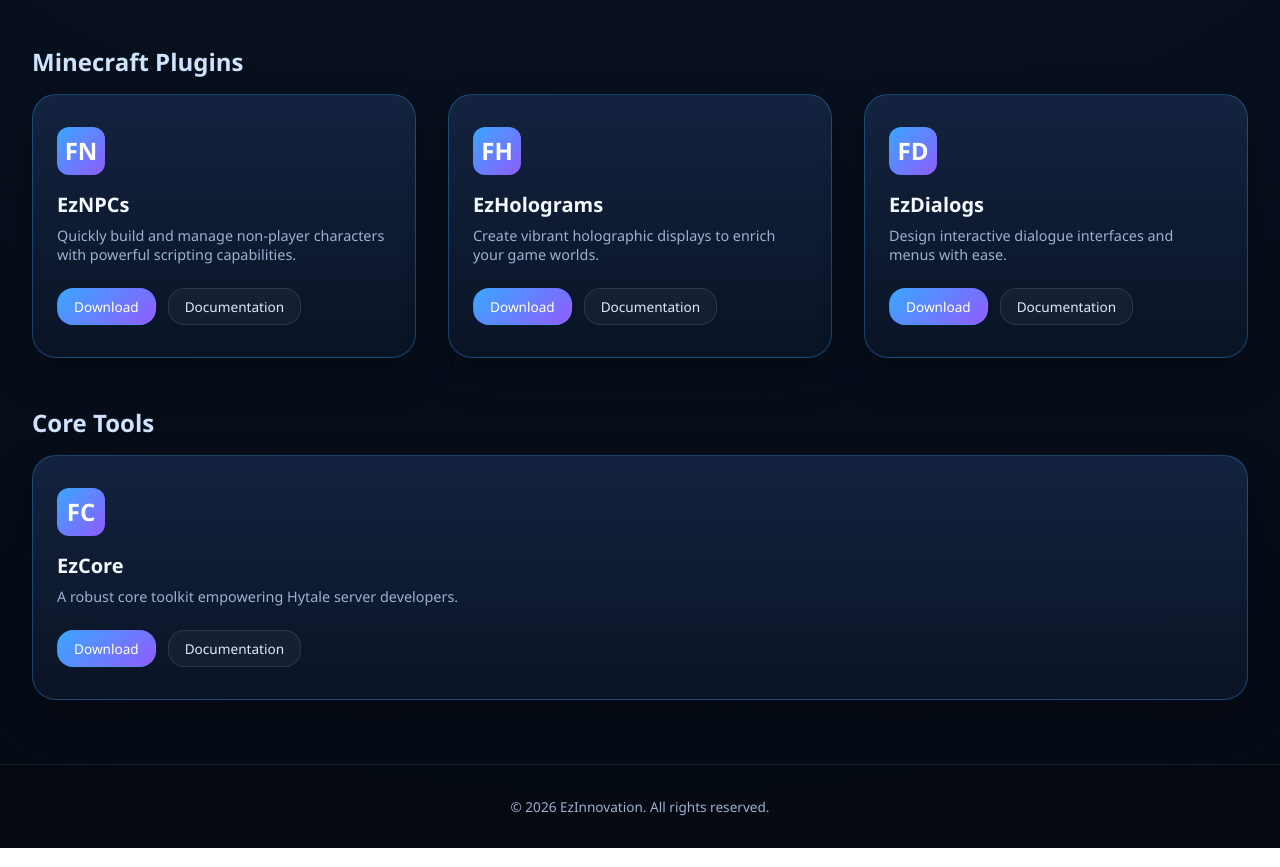
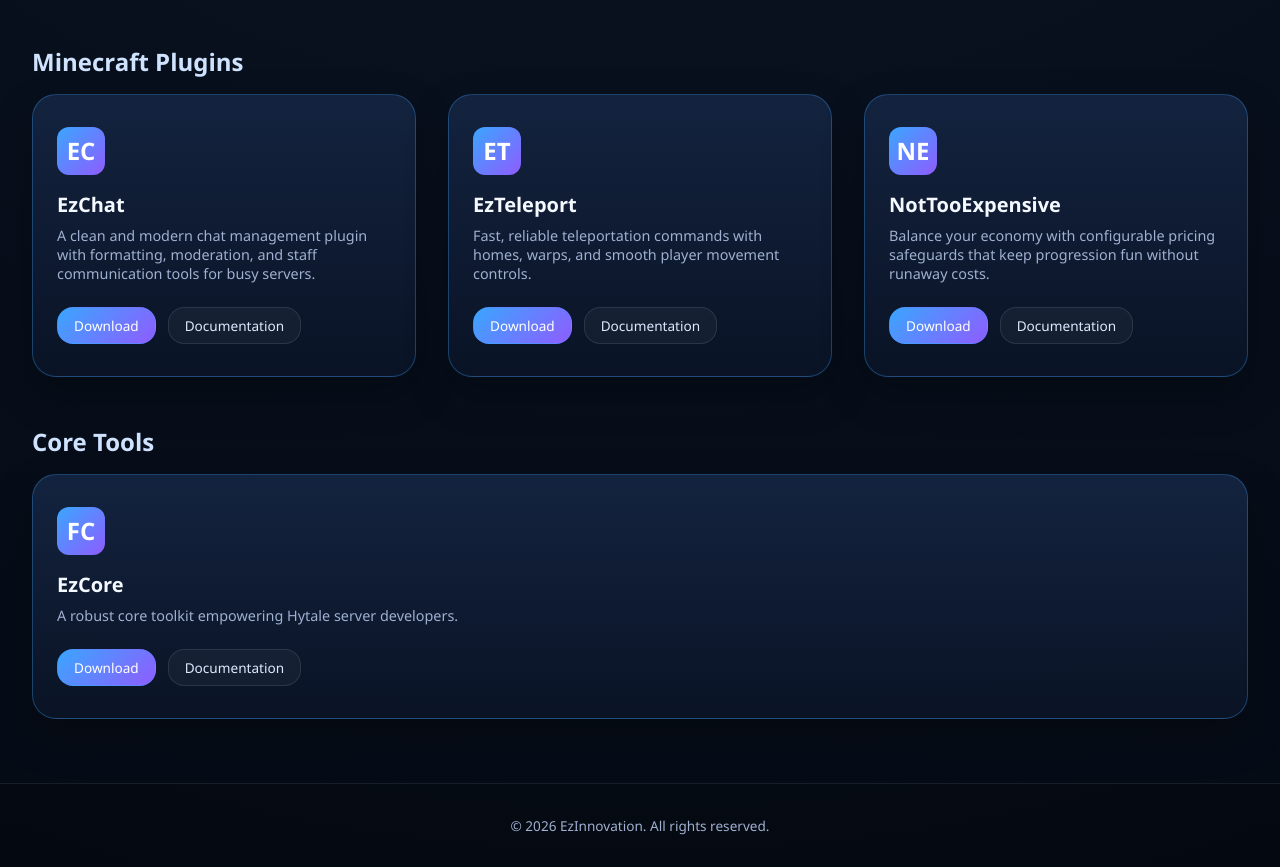
Before and after one commit to gr1zDEV/ezinnovations-site, a plain HTML site: page index.html in a window 1280 px wide. Shown: the part 951-1818 px from the top of the page. Drawn offline with Linux system fonts and the light colour scheme.

Commit message:
Update featured plugins and add GitHub Pages deploy workflow

```diff
--- a/index.html
+++ b/index.html
@@ -409,11 +409,11 @@
         <h3>Minecraft Plugins</h3>
         <div class="cards">
           <div class="card">
-            <div class="icon">FN</div>
-            <h4>EzNPCs</h4>
+            <div class="icon">EC</div>
+            <h4>EzChat</h4>
             <p>
-              Quickly build and manage non‑player characters with powerful scripting
-              capabilities.
+              A clean and modern chat management plugin with formatting, moderation,
+              and staff communication tools for busy servers.
             </p>
             <div class="card-actions">
               <a href="#" class="card-btn">Download</a>
@@ -421,10 +421,11 @@
             </div>
           </div>
           <div class="card">
-            <div class="icon">FH</div>
-            <h4>EzHolograms</h4>
+            <div class="icon">ET</div>
+            <h4>EzTeleport</h4>
             <p>
-              Create vibrant holographic displays to enrich your game worlds.
+              Fast, reliable teleportation commands with homes, warps, and smooth
+              player movement controls.
             </p>
             <div class="card-actions">
               <a href="#" class="card-btn">Download</a>
@@ -432,10 +433,11 @@
             </div>
           </div>
           <div class="card">
-            <div class="icon">FD</div>
-            <h4>EzDialogs</h4>
+            <div class="icon">NE</div>
+            <h4>NotTooExpensive</h4>
             <p>
-              Design interactive dialogue interfaces and menus with ease.
+              Balance your economy with configurable pricing safeguards that keep
+              progression fun without runaway costs.
             </p>
             <div class="card-actions">
               <a href="#" class="card-btn">Download</a>
```
Also changed, not shown: 1 other file.
